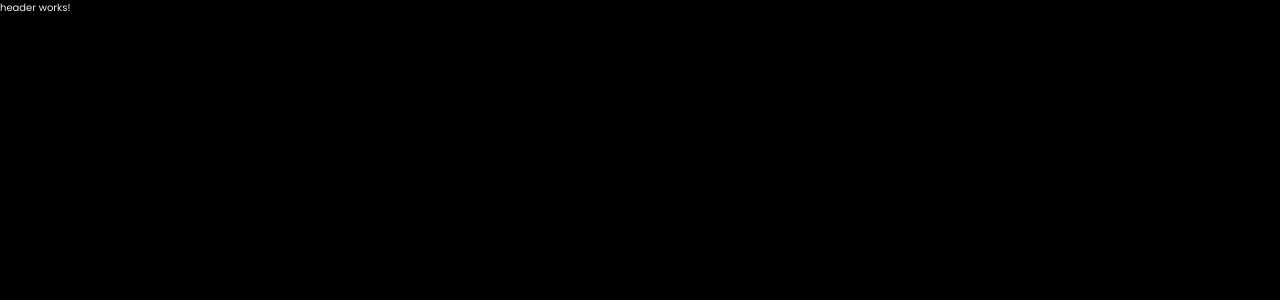
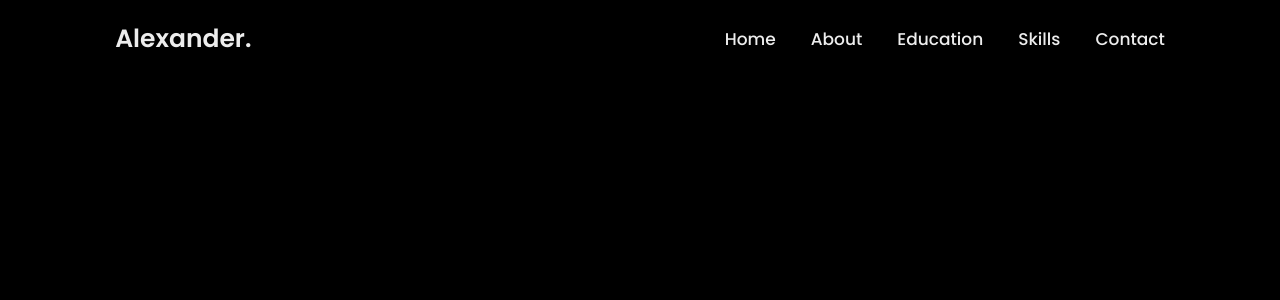
Before and after one commit to AlexanderHanziuk/pet_angular_strapi, an Angular app: page / in a window 1280 px wide. Shown: the top 300 px of the page. Built offline with nearby package versions, Linux system fonts and the light colour scheme.

Commit message:
create header component

```diff
--- a/src/app/pages/components/header/header.component.html
+++ b/src/app/pages/components/header/header.component.html
@@ -1 +1,16 @@
-<p>header works!</p>
+<header class="header">
+  <a class="logo" href="#"
+    >Alexander.<span class="animate" style="--i: 1"></span
+  ></a>
+  <div class="bx bx-menu" id="menu-icon">
+    <span class="animate" style="--i: 2"></span>
+  </div>
+  <nav class="navbar">
+    <a href="#home" class="active">Home</a>
+    <a href="#about">About</a><a href="#education">Education</a>
+    <a href="#skills">Skills</a><a href="#contact">Contact</a>
+
+    <span class="active-nav"></span>
+    <span class="animate" style="--i: 2"></span>
+  </nav>
+</header>
--- a/src/app/pages/components/header/header.component.scss
+++ b/src/app/pages/components/header/header.component.scss
@@ -0,0 +1,49 @@
+.header {
+  position: fixed;
+  top: 0;
+  left: 0;
+  width: 100%;
+  padding: 2rem 9%;
+  background: transparent;
+  display: flex;
+  justify-content: space-between;
+  align-items: center;
+  z-index: 100;
+  transition: 300ms;
+}
+
+.header.sticky {
+  background: var(--bg-color);
+}
+
+.logo {
+  position: relative;
+  font-size: 2.5rem;
+  color: var(--text-color);
+  font-weight: 600;
+}
+
+.navbar {
+  position: relative;
+}
+
+.navbar a {
+  font-size: 1.7rem;
+  color: var(--text-color);
+  font-weight: 500;
+  margin-left: 3.5rem;
+  transition: 300ms;
+}
+
+.navbar a:hover,
+.navbar a:active {
+  color: var(--main-color);
+}
+
+#menu-icon {
+  position: relative;
+  font-size: 3.6rem;
+  color: var(--text-color);
+  cursor: pointer;
+  display: none;
+}
--- a/src/app/pages/components/header/header.component.ts
+++ b/src/app/pages/components/header/header.component.ts
@@ -1,12 +1,11 @@
-import { Component } from '@angular/core';
+import { ChangeDetectionStrategy, Component } from '@angular/core';
 
 @Component({
   selector: 'app-header',
   standalone: true,
   imports: [],
   templateUrl: './header.component.html',
-  styleUrl: './header.component.scss'
+  styleUrl: './header.component.scss',
+  changeDetection: ChangeDetectionStrategy.OnPush,
 })
-export class HeaderComponent {
-
-}
+export class HeaderComponent {}
```
